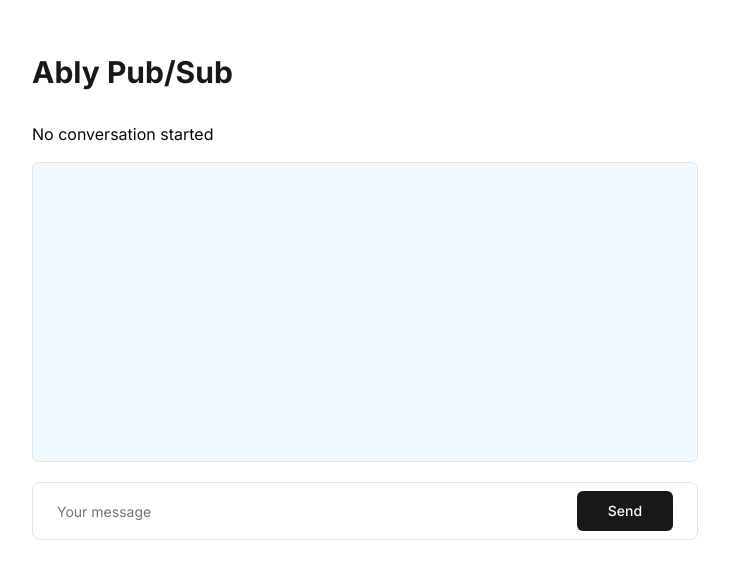
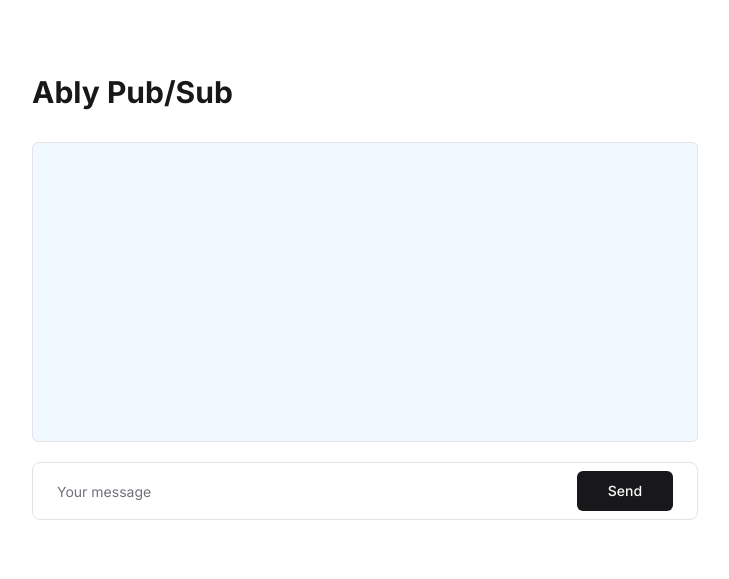
Before and after one commit to trace2798/ably-realtimechat, a Next.js app: page / in a window 1280 px wide. Shown: the part 113-692 px from the top of the page, without its empty margins (275-1004 px from the left). Built offline with nearby package versions, Linux system fonts and the light colour scheme.

Commit message:
added toaster functionality

```diff
--- a/app/layout.tsx
+++ b/app/layout.tsx
@@ -1,22 +1,26 @@
-import './globals.css'
-import type { Metadata } from 'next'
-import { Inter } from 'next/font/google'
+import { Toaster } from "@/components/ui/toaster";
+import "./globals.css";
+import type { Metadata } from "next";
+import { Inter } from "next/font/google";
 
-const inter = Inter({ subsets: ['latin'] })
+const inter = Inter({ subsets: ["latin"] });
 
 export const metadata: Metadata = {
-  title: 'Create Next App',
-  description: 'Generated by create next app',
-}
+  title: "Create Next App",
+  description: "Generated by create next app",
+};
 
 export default function RootLayout({
   children,
 }: {
-  children: React.ReactNode
+  children: React.ReactNode;
 }) {
   return (
     <html lang="en">
-      <body className={inter.className}>{children}</body>
+      <body className={inter.className}>
+        {children}
+        <Toaster />
+      </body>
     </html>
-  )
+  );
 }
--- a/components/form.tsx
+++ b/components/form.tsx
@@ -1,52 +1,25 @@
 "use client";
-import {
-  MouseEventHandler,
-  MouseEvent,
-  useEffect,
-  useState,
-  useRef,
-  ElementRef,
-} from "react";
-
-import axios, { AxiosError } from "axios";
+import { Heading } from "@/components/heading";
+import { Button } from "@/components/ui/button";
+import { Form, FormControl, FormField, FormItem } from "@/components/ui/form";
+import { Input } from "@/components/ui/input";
+import { useToast } from "@/components/ui/use-toast";
+import { zodResolver } from "@hookform/resolvers/zod";
+import axios from "axios";
+import { ElementRef, useEffect, useRef, useState } from "react";
 import { useForm } from "react-hook-form";
 import * as z from "zod";
-// import { toast } from "react-hot-toast";
-import { useParams, useRouter } from "next/navigation";
-// import { ChatCompletionRequestMessage } from "openai";
-
-import { Heading } from "@/components/heading";
-import { Loader } from "@/components/loader";
-import { Button } from "@/components/ui/button";
-import {
-  Card,
-  CardContent,
-  CardDescription,
-  CardFooter,
-  CardHeader,
-  CardTitle,
-} from "@/components/ui/card";
-import { Form, FormControl, FormField, FormItem } from "@/components/ui/form";
-import { Input } from "@/components/ui/input";
-import { Label } from "@/components/ui/label";
-import { useToast } from "@/components/ui/use-toast";
-import { zodResolver } from "@hookform/resolvers/zod";
 import { formSchema } from "./constants";
-import { configureAbly } from "@ably-labs/react-hooks";
-import * as Ably from "ably/promises";
 import { ScrollArea } from "./ui/scroll-area";
 
 const ConversationForm = ({}) => {
-  const router = useRouter();
   const { toast } = useToast();
-  //   const [messages, setMessages] = useState<string>("A message");
   const [messages, setMessages] = useState<string[]>([]);
   const scrollRef = useRef<ElementRef<"div">>(null);
   useEffect(() => {
     scrollRef?.current?.scrollIntoView({ behavior: "smooth" });
   }, [messages.length]);
 
-  const params = useParams();
   const form = useForm<z.infer<typeof formSchema>>({
     resolver: zodResolver(formSchema),
     defaultValues: {
@@ -55,32 +28,16 @@ const ConversationForm = ({}) => {
   });
 
   const isLoading = form.formState.isSubmitting;
-  //   const [channel, setChannel] =
-  //     useState<Ably.Types.RealtimeChannelPromise | null>(null);
-
-  //   useEffect(() => {
-  //     const ably: Ably.Types.RealtimePromise = configureAbly({
-  //       key: process.env.ABLY_API_KEY,
-  //       clientId: generateRandomId(),
-  //       token: generateRandomId(),
-  //     });
-  //     const _channel = ably.channels.get("status-updates");
-  //     setChannel(_channel);
-  //   }, []);
 
   const onSubmit = async (values: z.infer<typeof formSchema>) => {
     try {
-      //   if (channel === null) return;
       const response = await axios.post("/api/message", values);
       console.log(response);
-      //   const message = `${form.getValues().text} @ ${new Date().toISOString()}`;
-      //   channel.publish("update-from-client", { text: message });
       const requestData = JSON.parse(response.config.data);
       setMessages((messages) => [...messages, requestData.text]);
       form.reset();
       toast({
-        title: "Answer Generated",
-        description: "Answer for your question has been generated",
+        title: "Message Sent",
       });
     } catch (error) {
       console.error(error);
@@ -95,14 +52,10 @@ const ConversationForm = ({}) => {
     <div>
       <Heading title="Ably Pub/Sub" />
       <div className="mt-4 space-y-4">
-        {messages.length === 0 && !isLoading && (
-          <h1>No conversation started</h1>
-        )}
-        {/* <div className="flex flex-col-reverse gap-y-4">{messages}</div> */}
         <ScrollArea className="h-[300px] rounded-md border flex flex-col-reverse py-5 bg-sky-50">
           {messages.map((message: string, index: any) => (
             <div key={index} className="my-3">
-              <h1 className="p-1 rounded-lg bg-indigo-400 max-w-[150px] ml-2">
+              <h1 className="p-1 px-3 rounded-lg bg-indigo-400 max-w-[150px] ml-2">
                 {message}
               </h1>
             </div>
```
